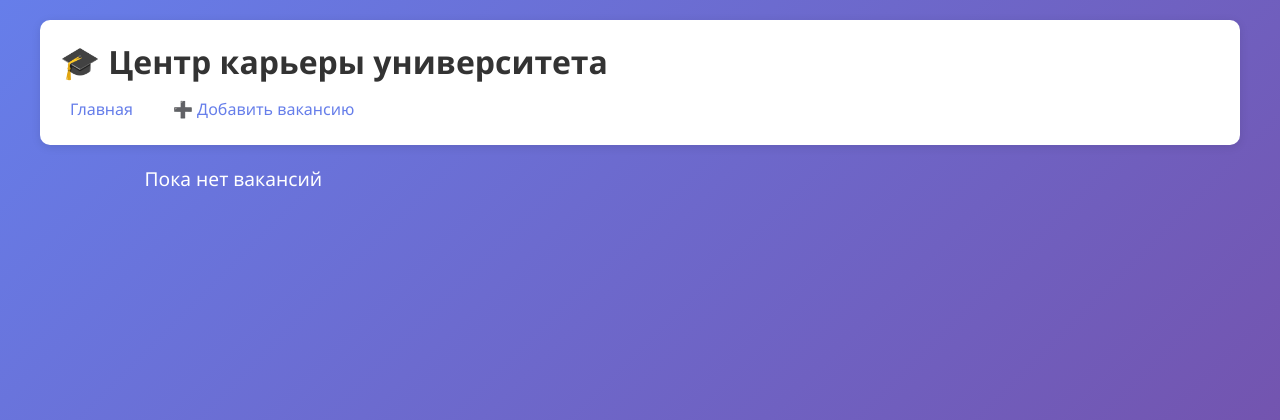
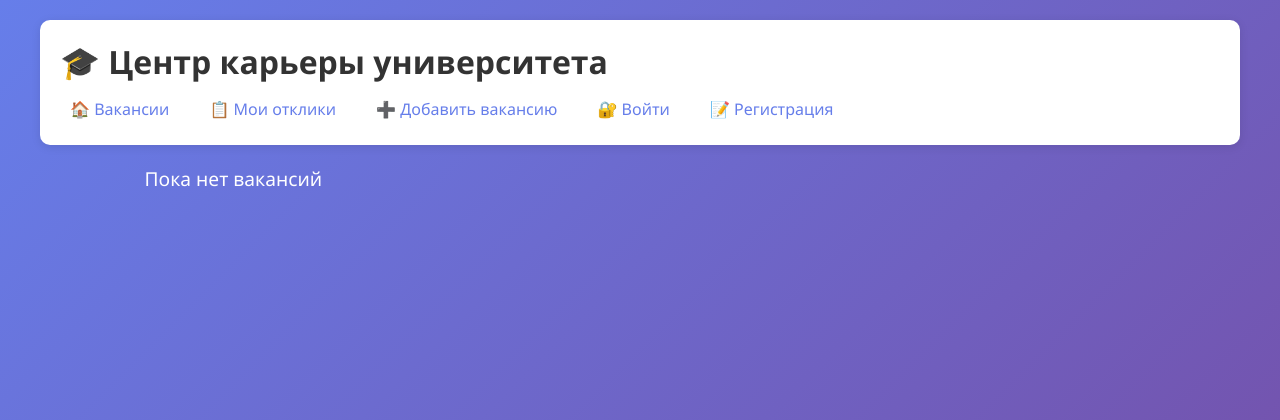
Before and after one commit to Shaintish/university_jobs, a FastAPI app: page / in a window 1280 px wide. Shown: the top 420 px of the page. Run offline with FastAPI, Linux system fonts and the light colour scheme.

Commit message:
Update base.html

```diff
--- a/templates/base.html
+++ b/templates/base.html
@@ -141,8 +141,18 @@
         <header>
             <h1>🎓 Центр карьеры университета</h1>
             <nav>
-                <a href="/">Главная</a>
-                <a href="/add-vacancy">➕ Добавить вакансию</a>
+                <nav>
+                    <a href="/">🏠 Вакансии</a>
+                    <a href="/my-applications">📋 Мои отклики</a>
+                    <a href="/add-vacancy">➕ Добавить вакансию</a>
+                    {% if user %}
+                        <span style="margin-left: auto;">👋 {{ user.username }}</span>
+                        <a href="/logout">🚪 Выйти</a>
+                    {% else %}
+                         <a href="/login" style="margin-left: auto;">🔐 Войти</a>
+                         <a href="/register">📝 Регистрация</a>
+    {% endif %}
+</nav>
             </nav>
         </header>
 
```
